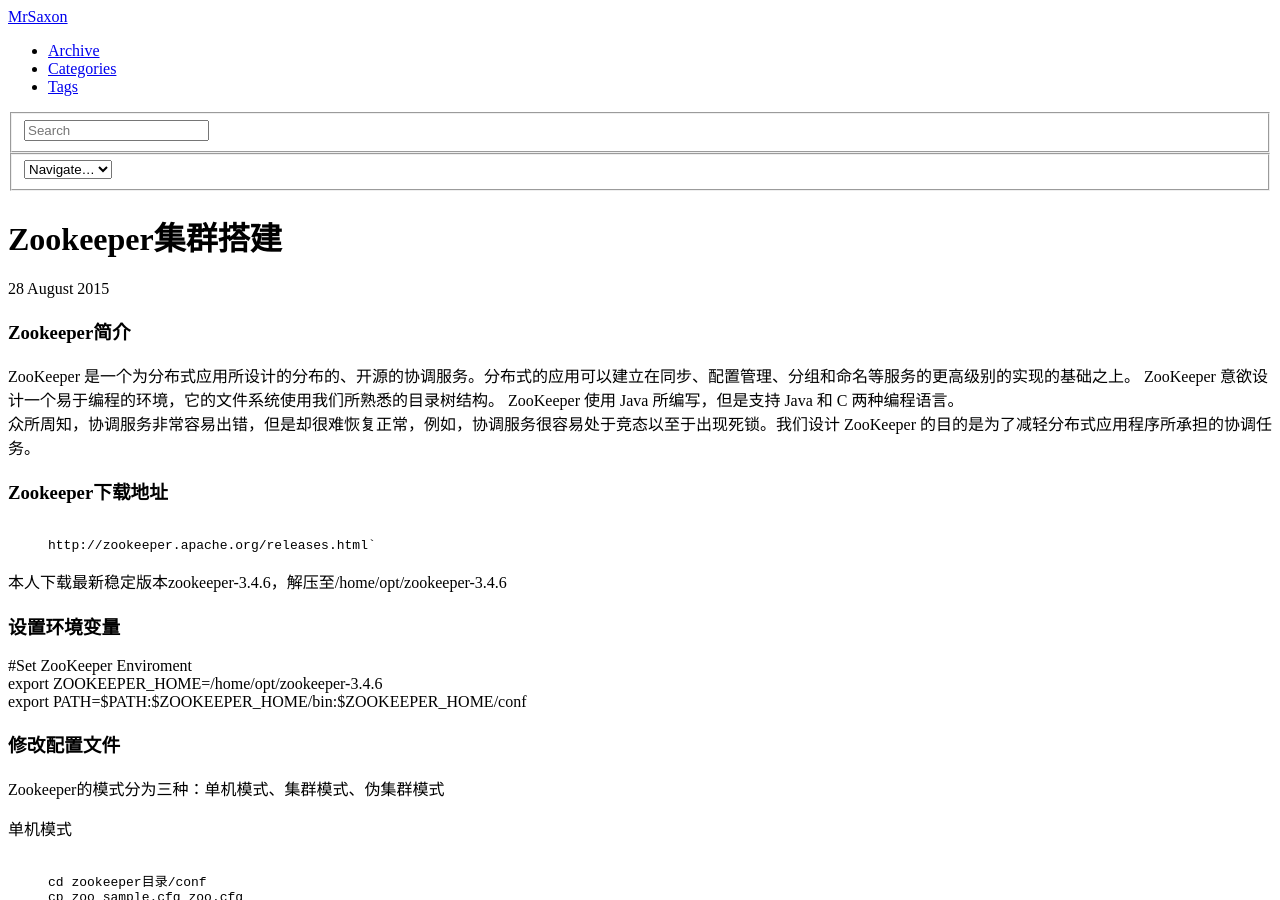
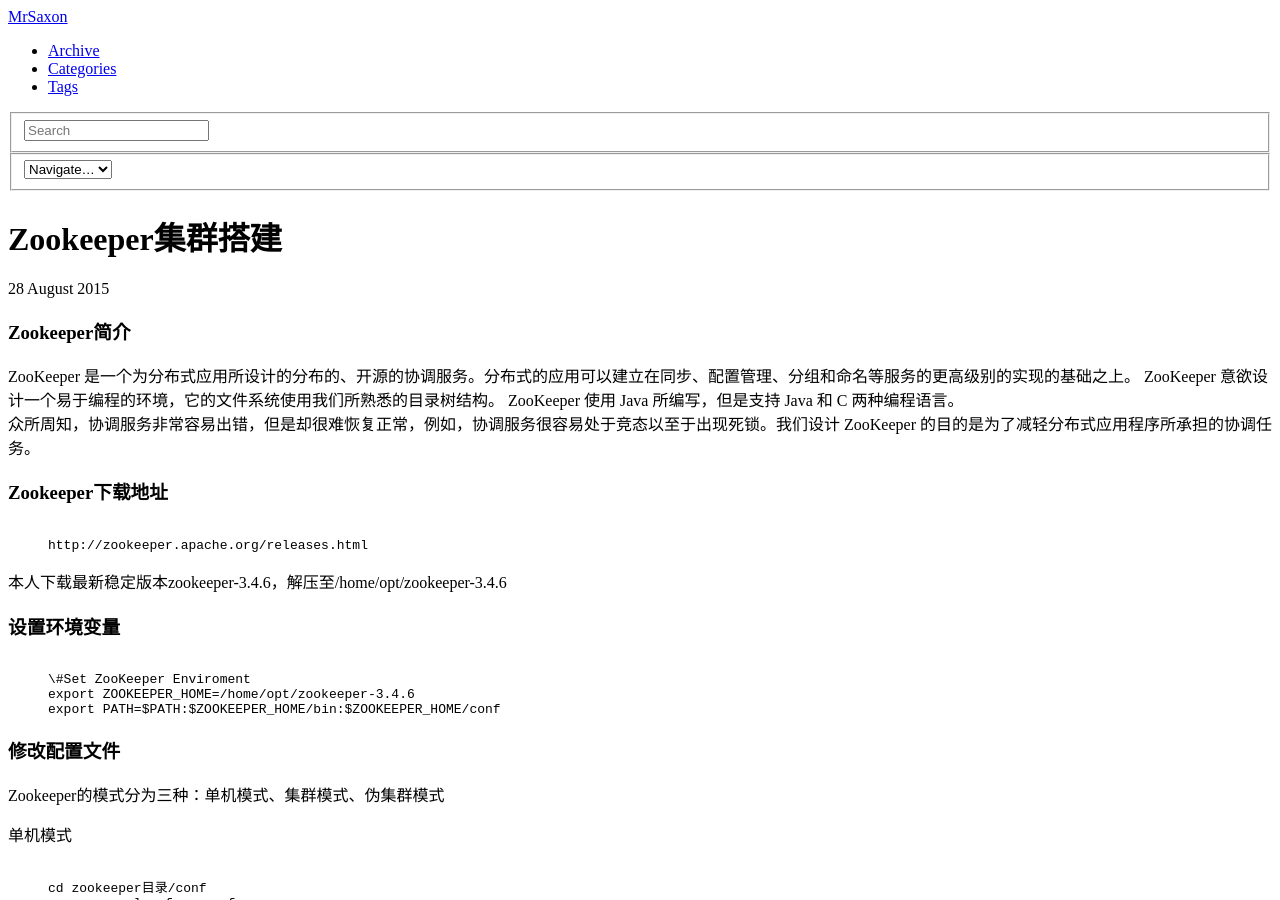
Before and after one commit to MrSaxon/mrsaxon.github.com, a Jekyll site: the page built from _posts/2015-08-28-zookeeper.md, in a window 1280 px wide and 900 px high. Built offline with Jekyll 4.4.1, drawn with Linux system fonts in a browser that asks for light colours; comment, search, counter and statistics services are not loaded.

Commit message:
更新部分格式

```diff
--- a/_posts/2015-08-28-zookeeper.md
+++ b/_posts/2015-08-28-zookeeper.md
@@ -12,15 +12,17 @@
 
 ### Zookeeper下载地址
 {% highlight php %}
-http://zookeeper.apache.org/releases.html`
+http://zookeeper.apache.org/releases.html
 {% endhighlight %}
 
 本人下载最新稳定版本zookeeper-3.4.6，解压至/home/opt/zookeeper-3.4.6
 
 ###设置环境变量
+{% highlight php %}
 \#Set ZooKeeper Enviroment
 export ZOOKEEPER_HOME=/home/opt/zookeeper-3.4.6
 export PATH=$PATH:$ZOOKEEPER_HOME/bin:$ZOOKEEPER_HOME/conf
+{% endhighlight %}
 
 ###修改配置文件
 Zookeeper的模式分为三种：单机模式、集群模式、伪集群模式
```
